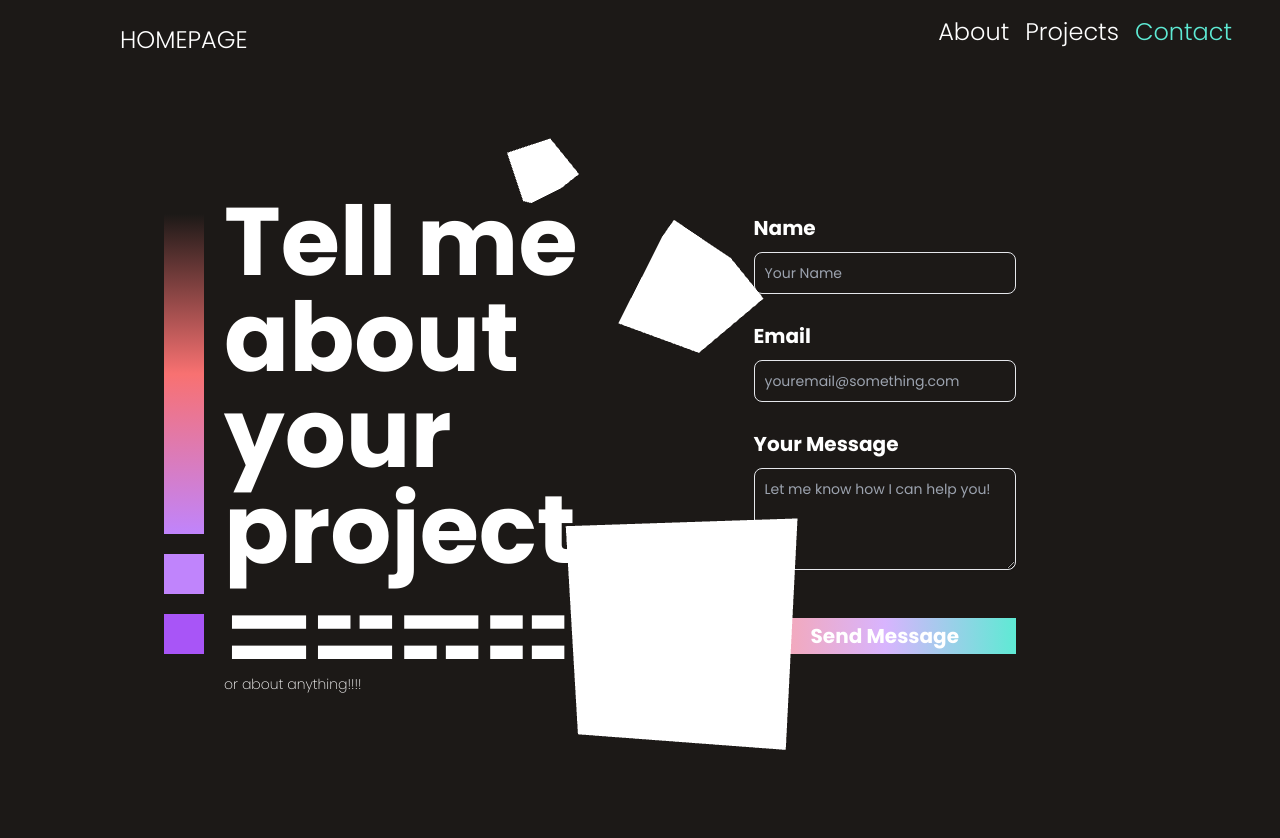
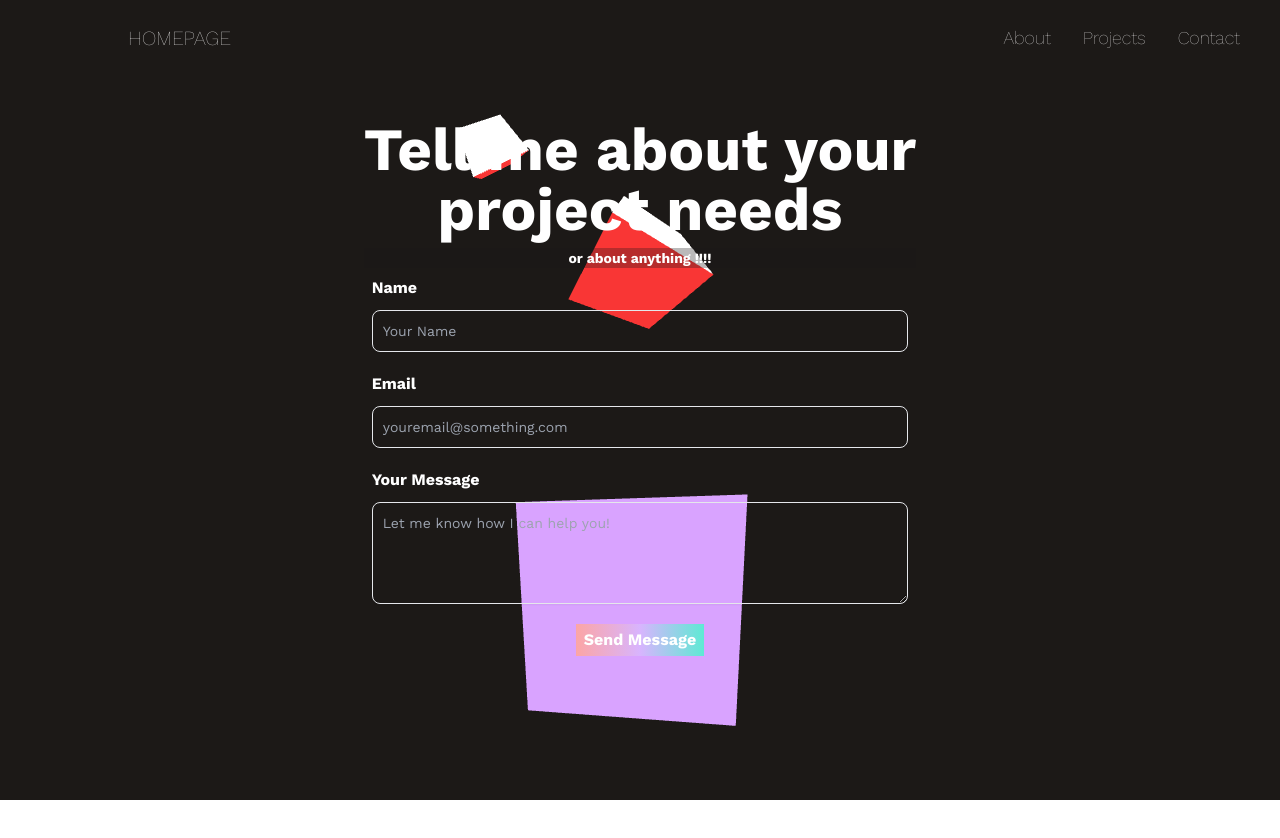
Before and after one commit to eric-96/reactthreejs01, a React (Vite) app: page /contact in a window 1280 px wide. Shown: the top 838 px of the page. After the commit the page ends 800 px from the top, so only its background shows below. Built offline with nearby package versions, Linux system fonts and the light colour scheme.

Commit message:
finished responsive homepage, about and contact. Finished success and error messages.

```diff
--- a/src/App.jsx
+++ b/src/App.jsx
@@ -6,9 +6,9 @@ import { Home, About, Projects, Contact } from './pages';
 
 const App = () => {
   return (
-    <main className='bg-stone-900 font-poppins'>
+    <>
       <Router>
-      <Navbar/>
+      <Navbar />
         <Routes>
           <Route path='/' element={<Home />} />
           <Route path='/about' element={<About />} />
@@ -16,7 +16,9 @@ const App = () => {
           <Route path='/contact' element={<Contact />} />
         </Routes>
       </Router>
+    <main className='bg-stone-900 font-poppins'>
     </main>
+    </>
   )
 }
 
--- a/src/components/Navbar.jsx
+++ b/src/components/Navbar.jsx
@@ -1,23 +1,24 @@
 import { NavLink } from 'react-router-dom';
-import Cube from '../models/cube';
-import { Canvas } from '@react-three/fiber';
-import { Suspense } from 'react';
-import { Loader } from '@react-three/drei';
+import { useState } from 'react';
 
 const Navbar = () => {
+  const [isOpen, setIsOpen] = useState(false);
+
   return (
-
-    <header className='flex top-0 left-0 w-full font-light text-2xl justify-between align-center h-16 py-4 px-10 text-white bg-opacity-0'>
-
-      <NavLink to='/' className=''>
-        <p alt='home' className='px-20 py-2 hover:text-gray-300'>HOMEPAGE</p>
+    <header className='flex z-10 flex-wrap items-center justify-between w-full py-4 px-6 bg-transparent mt-2 fixed top-0 left-0'>
+      <NavLink to='/' className='pl-2'>
+        <p className='text-xl md:ml-24 font-thin text-white'>HOMEPAGE</p>
       </NavLink>
-        <nav className='flex align-center justify-evenly'>
-          <NavLink to='/about' className={({ isActive }) => isActive ? 'text-teal-300 px-2' : 'px-2 hover:text-gray-300' }>About</NavLink>
-          <NavLink to='/projects' className={({ isActive }) => isActive ? 'text-teal-300 px-2' : 'px-2 hover:text-gray-300' }>Projects</NavLink>
-          <NavLink to='/contact' className={({ isActive }) => isActive ? 'text-teal-300 px-2' : 'px-2 hover:text-gray-300' }>Contact</NavLink>
-        </nav>
-
+      <button className='p-2 md:hidden' onClick={() => setIsOpen(!isOpen)}>
+        <svg xmlns="http://www.w3.org/2000/svg" fill="none" viewBox="0 0 24 24" stroke="currentColor" className="w-6 h-6 text-white">
+          <path strokeLinecap="round" strokeLinejoin="round" strokeWidth={2} d="M4 6h16M4 12h16M4 18h16" />
+        </svg>
+      </button>
+      <nav className={`font-thin w-full md:flex-end md:flex md:items-center md:w-auto ${isOpen ? '' : 'hidden'} md:block text-right`}>
+        <NavLink to='/about' className='block md:inline-block text-lg px-2 py-3 focus:text-pink-200 md:py-0 md:px-4 text-white hover:text-teal-500'>About</NavLink>
+        <NavLink to='/projects' className='block md:inline-block text-lg px-2 py-3 focus:text-pink-200 md:py-0 md:px-4 text-white hover:text-teal-500'>Projects</NavLink>
+        <NavLink to='/contact' className='block md:inline-block text-lg px-2 py-3 focus:text-pink-200 md:py-0 md:px-4 text-white hover:text-teal-500'>Contact</NavLink>
+      </nav>
     </header>
   );
 }
--- a/src/models/cube.jsx
+++ b/src/models/cube.jsx
@@ -4,16 +4,25 @@ import { MeshPhongMaterial, MeshStandardMaterial, MeshPhysicalMaterial, MeshBasi
 import { OrbitControls } from '@react-three/drei';
 
 
-const Cube = ({ randomColorStart = false, initialRotation = 0 }) => {
+const Cube = ({ randomColorStart = false, initialRotation = 0}) => {
     const mesh = useRef();
     const colors = ['#C084B6', '#F7786B', '#F8719D', '#5ECED4', '#D8B4FE'];
-    const initialColor = randomColorStart ? colors[Math.floor(Math.random() * colors.length)] : '#FFFFF';
+    const initialColor = randomColorStart ? colors[Math.floor(Math.random() * colors.length)] : '#F7786B';
     const [cubeColor, setCubeColor] = useState(initialColor);
 
     const handleClick = () => {
       const randomColor = colors[Math.floor(Math.random() * colors.length)];
       setCubeColor(randomColor);
     };
+
+    useEffect(() => {
+      window.addEventListener('click', handleClick);
+
+      // Don't forget to remove the event listener when the component unmounts
+      return () => {
+        window.removeEventListener('click', handleClick);
+      };
+    }, []);
     const { gl } = useThree();
 
     useEffect(() => {
@@ -42,8 +51,8 @@ const Cube = ({ randomColorStart = false, initialRotation = 0 }) => {
             <boxGeometry args={[3, 3, 3]} />
             <meshStandardMaterial color={cubeColor} specular={cubeColor} metalness={10} />
           </mesh>
-          <pointLight position={[0, 0, -10]} intensity={70} />
-          <pointLight position={[0, 10, 0]} intensity={70} />
+          <pointLight position={[0, 0, -10]} intensity={15} />
+          <pointLight position={[0, 10, 0]} intensity={10} />
           <ambientLight intensity={0.04} />
           <OrbitControls enablePan={false} enableZoom={false}  />
         </>
--- a/src/models/pearldrone.jsx
+++ b/src/models/pearldrone.jsx
@@ -37,7 +37,8 @@ const pearlDrone = ({ ...props }) => {
   return (
     <>
     <>
-    <a.group ref={group} {...props} dispose={null}>
+    <a.group ref={group} {...props} dispose={null}
+          position={[1, 1, 1]}>
     <OrbitControls args={[camera, gl.domElement]} />
       <group name="Sketchfab_Scene">
         <group
--- a/src/pages/About.jsx
+++ b/src/pages/About.jsx
@@ -2,45 +2,49 @@ import React from 'react'
 import { Canvas } from '@react-three/fiber'
 import { Suspense } from 'react';
 import Loader from '../components/Loader'
-import Balls from '../models/balls'
+import Cube from '../models/cube'
+import { useEffect } from 'react';
 
 
 const About = () => {
+
   return (
-    <div className='w-full h-screen  bg-stone-900 text-white flex relative justify-center'>
-      <Canvas>
+    <div className='w-full h-screen bg-stone-900 text-white flex relative justify-center'>
+    <div className="flex absolute  z-10 items-center w-full h-full sm:w-4/5 lg:w-2/5 flex-wrap">
+    <div className=''>
+
+    <div className='flex justify-center p-5 text-center items-center bg-stone-900 bg-opacity-50 flex-col flex-wrap'>
+
+    <figure className=''><img src='./src/assets/assets/images/me.jpg' alt="Photo"
+    className='h-[180px] w-[180px] object-cover border-solid border-2 border-red-300 rounded-full' /></figure>
+      <h2 className="text-2xl p-3 flex font-bold">
+     Q: What do you mean 'Fullstack Developer'?
+      </h2>
+      <p className='pt-5 text-center'>Imagine a bridge between the user interface you interact with and the server that
+       processes your requests — that's the realm where a Fullstack Developer works.</p>
+       <p className='mt-3 text-center'><span className='text-green-300'>User Experience</span>,<span className='text-green-300' > Interface Design</span> and
+       <span className='text-green-300'> responsiveness</span> are at the forefront of my work, creating interfaces that function flawlessly and engage users with
+       aesthetic appeal. Behind the scenes, a robust <span className='text-green-300'> server-side logic</span>, <span className='text-green-300'>database management</span>,
+       <span className='text-green-300'> API</span> integration and <span className='text-green-300'>security</span> measures.</p>
+       </div>
+      <div className="flex justify-center flex-wrap p-2 bg-stone-900 bg-opacity-50">
+        <div className="text-sm text-red-500 border border-red-500 px-2 py-1 rounded-full mt-2 mr-2">Node.js</div>
+        <div className="text-sm text-red-400 border border-red-400 px-2 py-1 rounded-full mt-2 mr-2">Databases</div>
+        <div className="text-sm text-red-300 border border-red-300 px-2 py-1 rounded-full mt-2 mr-2">Security</div>
+        <div className="text-sm text-red-200 border border-red-300 px-2 py-1 rounded-full mt-2 mr-2">APIs</div>
+        <div className="text-sm text-green-200 border border-green-200 px-2 py-1 rounded-full mt-2 mr-2">Javascript</div>
+        <div className="text-sm text-green-300 border border-green-300 px-2 py-1 rounded-full mt-2 mr-2">React</div>
+        <div className="text-sm text-green-400 border border-green-400 px-2 py-1 rounded-full mt-2 mr-2">Typescript</div>
+        <div className="text-sm text-green-500 border border-green-500 px-2 py-1 rounded-full mt-2 mr-2">TailwindCSS</div>
+      </div>
+
+    </div>
+    </div>
+      <Canvas className='absolute'>
     <Suspense fallback={<Loader />}>
-      <Balls />
+      <Cube initialColor={'#F7786B'} />
       </Suspense>
   </Canvas>
-    <div className="w-1/2 absolute h-2/3 bg-opacity-0 p-6">
-    <div className='p-10'>
-    <figure><img src='./src/assets/assets/images/me.jpg' alt="Photo"
-    className='h-[250px] w-[250px] object-contain rounded-full' /></figure>
-      <h2 className="text-2xl font-bold flex items-center">
-      Shoes!Shoes!Shoes!Shoes!Shoes!Shoes!
-        <div className="ml-2 inline-block bg-teal-300 text-md px-2 rounded-full">NEW</div>
-      </h2>
-      <p className='pt-5'>If a dog chews shoes whose shoes does he choose?
-      If a dog chews shoes whose shoes does he choose?
-      If a dog chews shoes whose shoes does he choose?
-      If a dog chews shoes whose shoes does he choose?
-      If a dog chews shoes whose shoes does he choose?
-      If a dog chews shoes whose shoes does he choose?
-      If a dog chews shoes whose shoes does he choose?
-      If a dog chews shoes whose shoes does he choose?
-      If a dog chews shoes whose shoes does he choose?</p>
-      <div className="flex justify-start p-5 mt-4">
-        <div className="text-sm text-purple-200 border border-purple-200 px-2 py-1 rounded-full mr-2">Fashion</div>
-        <div className="text-sm text-purple-300 border border-purple-300 px-2 py-1 rounded-full mr-2">Products</div>
-        <div className="text-sm text-purple-400 border border-purple-400 px-2 py-1 rounded-full mr-2">Products</div>
-        <div className="text-sm text-blue-400 border border-blue-400 px-2 py-1 rounded-full mr-2">Products</div>
-        <div className="text-sm text-blue-300 border border-blue-300 px-2 py-1 rounded-full mr-2">Products</div>
-        <div className="text-sm text-teal-300 border border-teal-300 px-2 py-1 rounded-full mr-2">Products</div>
-        <div className="text-sm text-teal-200 border border-teal-200 px-2 py-1 rounded-full mr-2">Products</div>
-      </div>
-    </div>
-  </div>
 
     </div>
 
--- a/src/pages/Contact.jsx
+++ b/src/pages/Contact.jsx
@@ -1,4 +1,4 @@
-import React, { Suspense, useRef, useState } from 'react'
+import React, { Suspense, useState } from 'react'
 import emailjs from '@emailjs/browser'
 import Loader from '../components/Loader'
 import { Canvas } from '@react-three/fiber'
@@ -8,6 +8,8 @@ const Contact = () => {
 
   const [form, setform] = useState({name:'', email:'', message:''})
   const [isLoading, setisLoading] = useState(false);
+  const [errorMessage, setErrorMessage] = useState(null);
+  const [successMessage, setSuccessMessage] = useState(null);
 
 
   const handleChange = (e) => {
@@ -32,13 +34,14 @@ const Contact = () => {
     )
     .then(() => {
       setisLoading(false);
-      //TODO: Show success message
-      //TODO: Hide an alert
+      setSuccessMessage('Your message has been sent successfully!');
+      setErrorMessage(null);
       setform({ name: '', email: '', message: '' });
     }).catch((error) => {
       setisLoading(false);
       console.log(error);
-      //TODO: Show error message
+      setErrorMessage('An error occurred while sending your message.');
+      setSuccessMessage(null);
   });
 };
 
@@ -46,18 +49,71 @@ const Contact = () => {
 
 
   return (
-    <section className='w-full h-screen text-white font-bold bg-stone-900 relative'>
-    <div className='absolute text-xl z-10 inset-0 top-[130px] left-[-100px] w-[900px] mx-auto px-6 flex flex-row items-start gap-5'>
-          <div className='flex flex-col justify-center items-center mt-5 bg-transparent'>
-            <div className='w-10 sm:h-80 h-40 bg-gradient-to-b from-transparent via-red-400 to-purple-400'></div>
-            <div className='w-10 h-10 mt-5 bg-purple-400'></div>
-            <div className='w-10 h-10 mt-5 bg-purple-500'></div>
+    <section className='w-full h-screen flex justify-center text-white font-bold bg-stone-900 py-[100px]'>
+
+    <div className='flex z-10 flex-col absolute p-5 items-center justify-center sm:w-4/5 lg:w-3/5'>
+    {errorMessage && <p className="error-message text-white p-2 rounded-full bg-red-400">{errorMessage}</p>}
+        {successMessage && <p className="success-message text-white p-2 rounded-full bg-green-400">{successMessage}</p>}
+      <div>
+            <div className='text-center'>
+            <h1 className='text-5xl md:text-6xl font-bold'>Tell me about your<br></br> project needs</h1>
+             <p className='text-sm font-regular bg-stone-900 bg-opacity-30 mt-2'>or about anything !!!!</p>
     </div>
-            <div>
-            <h1 className='text-8xl font-bold'>Tell me about your project &#x268C;&#x268D;&#x268E;&#x268F;</h1>
-             <p className='text-sm font-extralight'>or about anything!!!!</p>
+          <form
+            className='text-start p-2 flex flex-col items-center w-full gap-5'
+              onSubmit={handleSubmit}
+
+              >
+                <label className='w-full'>
+                  Name
+                  <input
+                   type='text'
+                   name='name'
+                   className='input'
+                   placeholder='Your Name'
+                   required
+                   value={form.name}
+                   onChange={handleChange}
+                 />
+                </label>
+                <label className='w-full'>
+                  Email
+                  <input
+                   type='email'
+                   name='email'
+                   className='input'
+                   placeholder='youremail@something.com'
+                   required
+                   value={form.email}
+                   onChange={handleChange}
+                 />
+                </label>
+                <label className='w-full'>
+                  Your Message
+                  <textarea
+                   name='message'
+                   rows={4}
+                   className='textarea'
+                   placeholder='Let me know how I can help you!'
+                   required
+                   value={form.message}
+                   onChange={handleChange}
+                 />
+                </label>
+                <button
+                type='submit'
+                className='text-center px-2 py-1 border-none bg-gradient-to-r from-red-300 via-purple-300 to-teal-300 hover:bg-none hover:bg-white hover:text-black'
+                disabled={isLoading}
+                >
+                  {isLoading ? 'Sending...' : 'Send Message'}
+
+                </button>
+              </form>
         </div>
-          <div className='absolute right-[150px] bottom-10'>
+          </div>
+
+
+          <div className=''>
         <Canvas
         style={{ height: '100px', width: '100px' }}>
         <Suspense fallback={<Loader />}>
@@ -74,63 +130,13 @@ const Contact = () => {
         </Suspense>
         </Canvas>
         <Canvas
-        style={{ height: '400px', width: '400px' }}>
+        style={{ height: '400px', width: '400px'}}>
         <Suspense fallback={<Loader />}>
         <Cube
-          initialRotation={0}/>
+        initialRotation={0}
+        randomColorStart={true}/>
         </Suspense>
       </Canvas>
-        </div>
-    <form
-      className='w-full flex flex-col gap-7 mt-5'
-        onSubmit={handleSubmit}
-
-        >
-          <label>
-            Name
-            <input
-             type='text'
-             name='name'
-             className='input'
-             placeholder='Your Name'
-             required
-             value={form.name}
-             onChange={handleChange}
-           />
-          </label>
-          <label>
-            Email
-            <input
-             type='email'
-             name='email'
-             className='input'
-             placeholder='youremail@something.com'
-             required
-             value={form.email}
-             onChange={handleChange}
-           />
-          </label>
-          <label>
-            Your Message
-            <textarea
-             name='message'
-             rows={4}
-             className='textarea'
-             placeholder='Let me know how I can help you!'
-             required
-             value={form.message}
-             onChange={handleChange}
-           />
-          </label>
-          <button
-          type='submit'
-          className='text-center mt-5 px-2 py-1 border-none bg-gradient-to-r from-red-300 via-purple-300 to-teal-300 hover:bg-none hover:bg-white hover:text-black'
-          disabled={isLoading}
-          >
-            {isLoading ? 'Sending...' : 'Send Message'}
-
-          </button>
-        </form>
         </div>
     </section>
 
--- a/src/pages/Home.jsx
+++ b/src/pages/Home.jsx
@@ -6,19 +6,19 @@ import Stuff from '../models/stuff'
 
 const Home = () => {
 
+/*   absolute text-8xl inset-0 top-[130px] left-[-350px] w-[800px] mx-auto flex items-start gap-5
+ */    return (
+      <section className='w-full h-screen text-white font-bold bg-stone-900 relative'>
+        <div className='absolute z-10 inset-0 top-[130px] flex sm:ml-[-100px] justify-center flex-row items-start sm:w-4/5 md:w-4/5 h-1/4 sm:h-1/2 gap-5'>
 
-    return (
-      <section className='w-full h-screen text-white font-bold bg-stone-900 relative'>
-        <div className='absolute text-8xl z-10 inset-0 top-[130px] left-[-350px] w-[800px] mx-auto px-6 flex flex-row items-start gap-5'>
-
-          <div className='flex flex-col justify-center items-center mt-5'>
+          <div className='flex flex-col justify-center items-center'>
             <div className='w-5 h-5 rounded-full bg-red-400'></div>
             <div className='w-1 sm:h-80 h-40 bg-gradient-to-b from-red-400 via-purple-400 to-transparent'></div>
         </div>
-            <div>
-          <h1>Hi, I'm <span className='text-white-300'>ERIC</span></h1>
+            <div className='bg-stone-800 bg-opacity-30 sm:bg-opacity-20 p-2 text-center'>
+          <h1 className='text-7xl lg:text-8xl'>Hi, I'm Eric</h1>
 
-          <p className='text-xl pt-5 font-light'><span className='font-medium '>FULLSTACK</span> <span className='bg-clip-text text-transparent font-bold bg-gradient-to-r from-red-300 via-purple-300 to-teal-300 '>SOFTWARE DEVELOPER</span></p>
+          <p className='text-2xl pt-5 text-start px-2 font-light'>FULLSTACK SOFTWARE DEVELOPER</p>
         </div>
         </div>
 
@@ -26,7 +26,7 @@ const Home = () => {
         className= 'w-full h-screen'>
 
         <Suspense fallback={<Loader />}>
-          <Stuff  position={[1, 0, -1]}/>
+          <Stuff  position={[-0.5, -0.3, 0.4]}/>
           </Suspense>
           </Canvas>
     </section>
```
Lines whose indentation alone changed are shown as unchanged.
